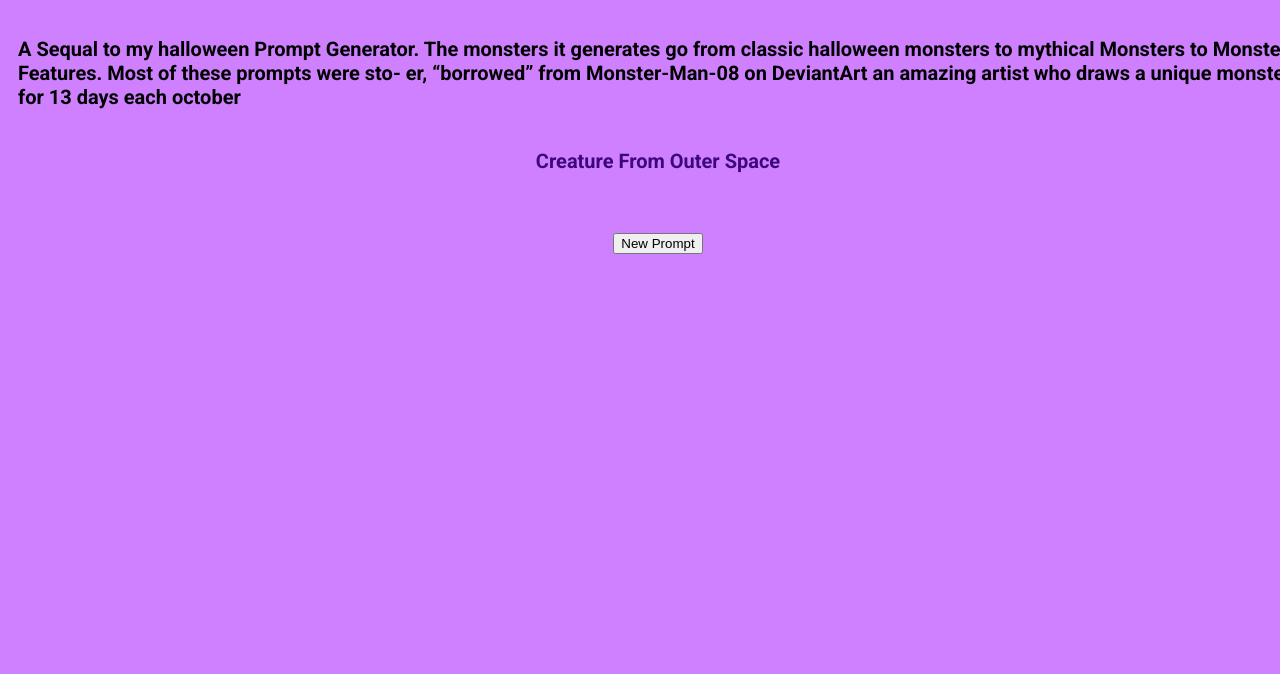
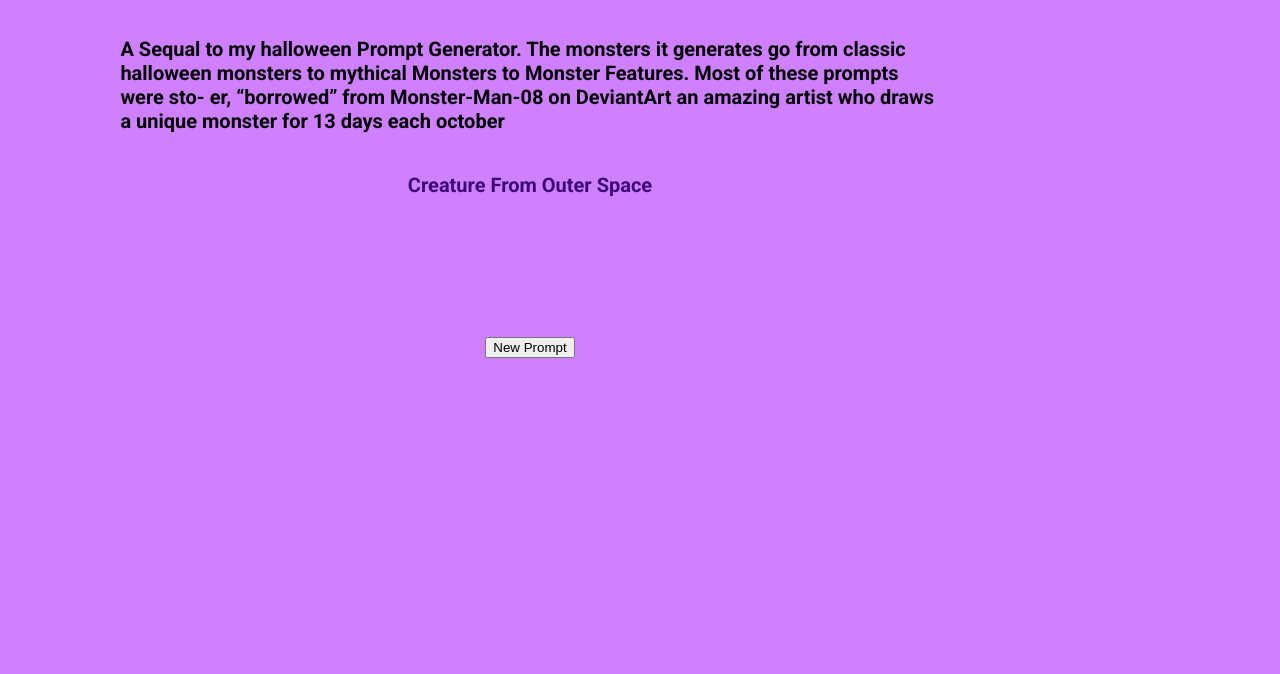
Before and after one commit to Jeffmelon/Monster-Prompt-Generator, a plain HTML site: page index.html in a window 1280 px wide. Shown: the part 126-800 px from the top of the page. Drawn offline with Linux system fonts and the light colour scheme.

Commit message:
Update Halloween.css

```diff
--- a/css/Halloween.css
+++ b/css/Halloween.css
@@ -10,7 +10,7 @@ body {
 }
 
 div {
-    Width: 100%;
+    Width: 80%;
     display: flex;
     flex-wrap: wrap;
     justify-content: center;
@@ -18,6 +18,11 @@ div {
 
 #prompt {
     color: rgb(62, 7, 121);
+}
+
+#description {
+    width: 80%;
+    height: 10vh;
 }
 
 h1 {
```
